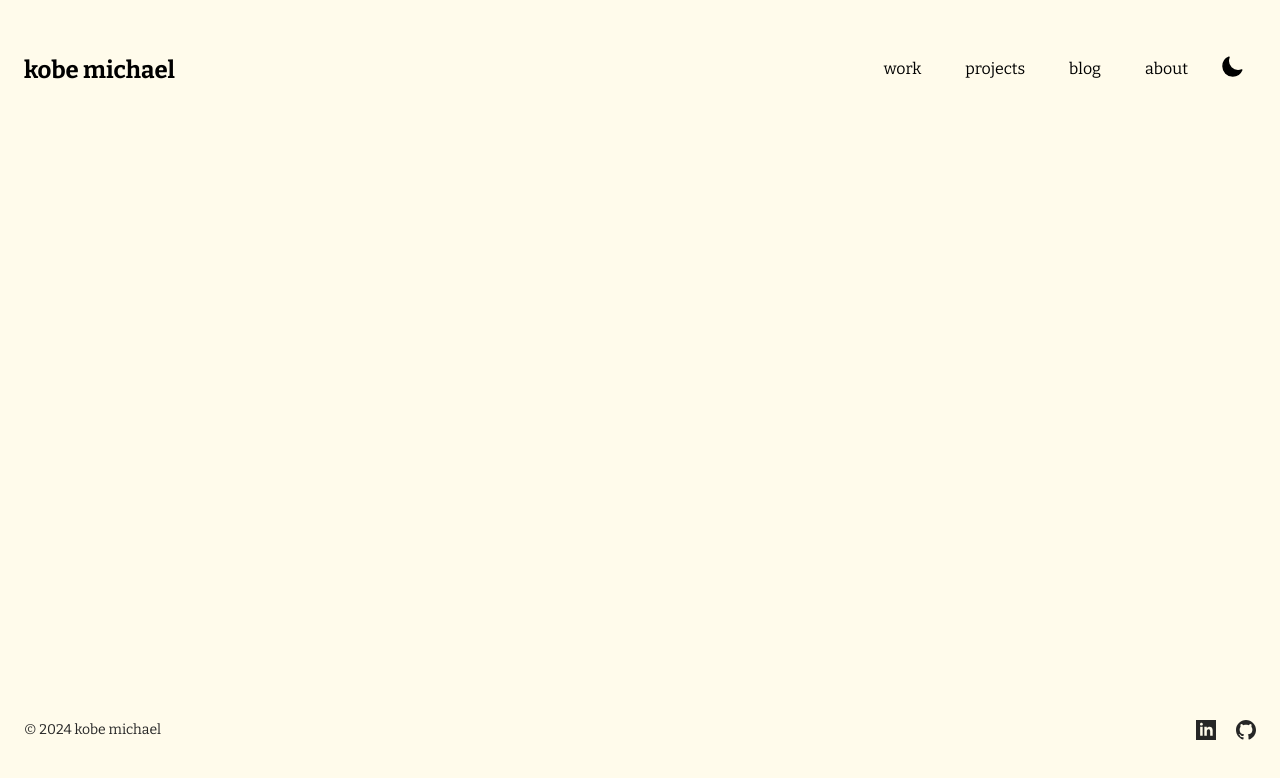
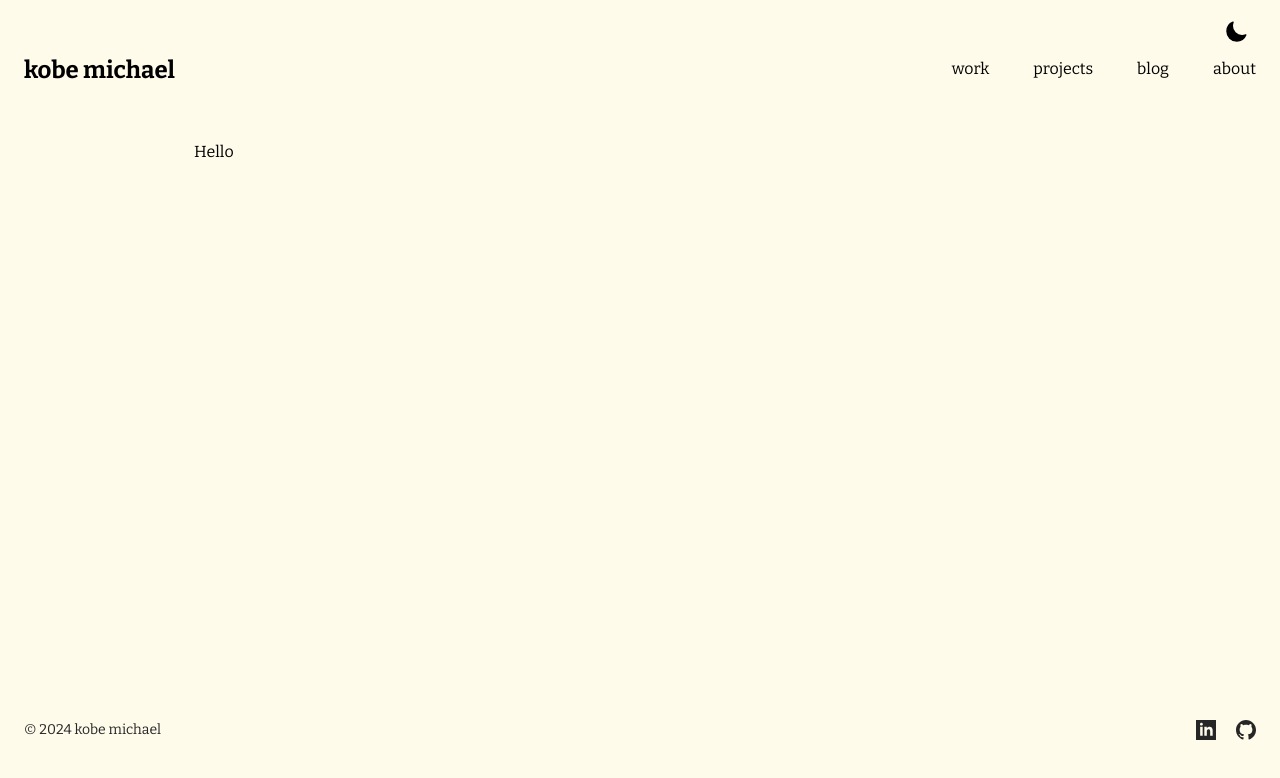
Before and after one commit to Kobeboy15/personal_website, a Next.js app: page / in a window 1280 px wide. Shown: the top 778 px of the page. Built offline with nearby package versions, Linux system fonts and the light colour scheme.

Commit message:
Improve active link selected

```diff
--- a/src/app/page.tsx
+++ b/src/app/page.tsx
@@ -1,6 +1,7 @@
-import { Reveal } from "@/components/Reveal";
-import { externalLink as ExternalLink } from "@/components/Logo";
-
-export default async function About() {
-  return <div className="flex flex-col gap-16"></div>;
+export default async function Home() {
+  return (
+    <div className="flex flex-col gap-16">
+      <h1>Hello</h1>
+    </div>
+  );
 }
--- a/src/components/NavMenu.jsx
+++ b/src/components/NavMenu.jsx
@@ -8,7 +8,6 @@ import { usePathname } from "next/navigation";
 export default function NavMenu() {
   const [currentTheme, setCurrentTheme] = useState("");
   const [isMenuOpen, setIsMenuOpen] = useState(false);
-  const pathname = usePathname();
 
   function handleTheme() {
     if (localStorage.theme === "dark") {
@@ -63,14 +62,14 @@ export default function NavMenu() {
   return (
     <div className="flex items-center justify-between max-w-7xl m-auto px-6 h-[140px]">
       <Link onClick={() => handleMobileMenu(false)} href="/">
-        <h3 className="text-lg md:text-[24px] font-bold dark:text-white">
+        <h3 className={`text-lg md:text-[24px] font-bold dark:text-white`}>
           kobe michael
         </h3>
       </Link>
       <div className="flex flex-row-reverse gap-5">
         <button
           onClick={handleTheme}
-          className="dark:text-white dark:hover:text-yellow-200 w-12 flex justify-center"
+          className="dark:text-white dark:hover:text-yellow-200 w-12 flex justify-center fixed top-5 right-5"
         >
           {currentTheme === "dark" ? <Sun /> : <Moon />}
         </button>
```
